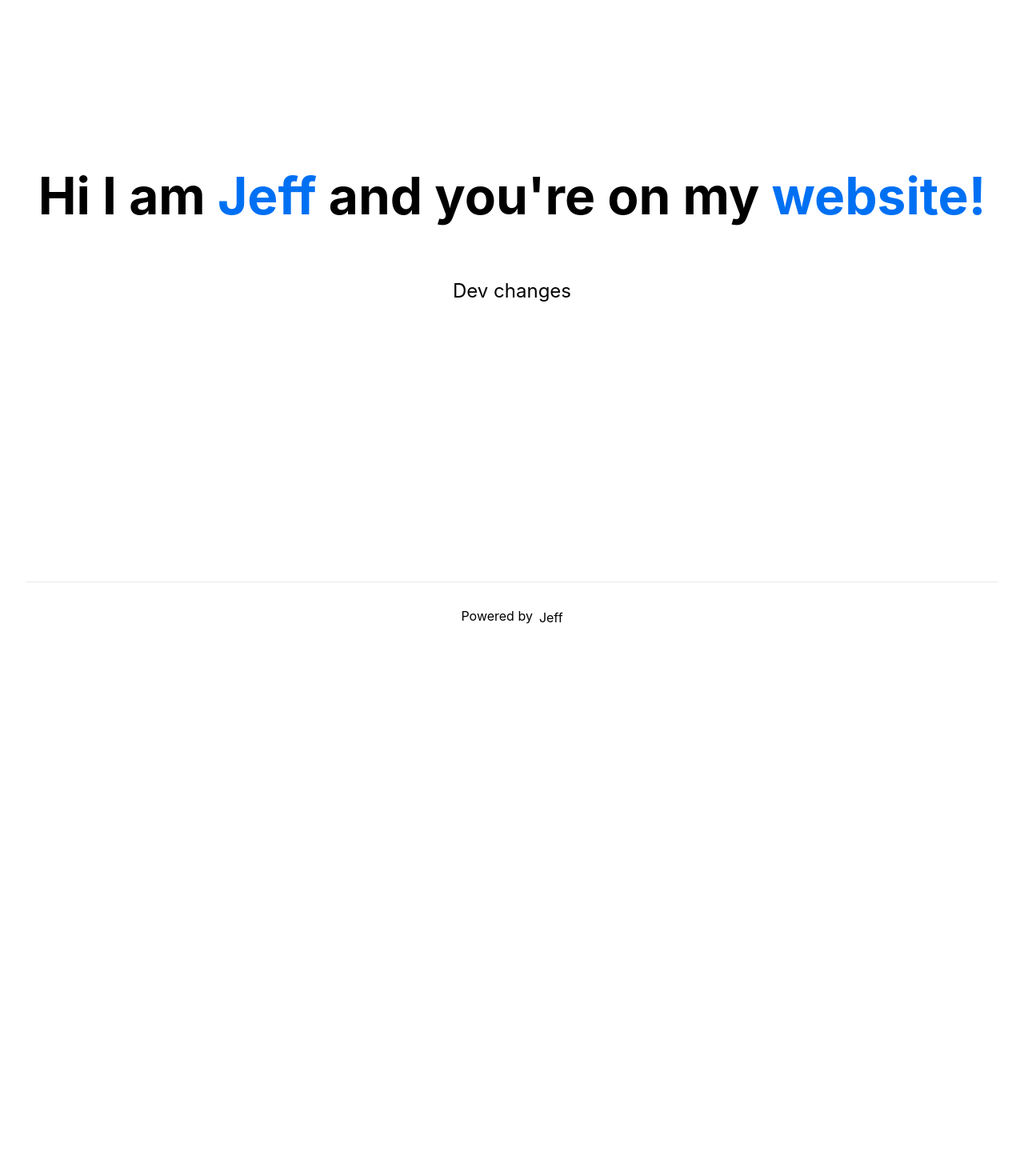
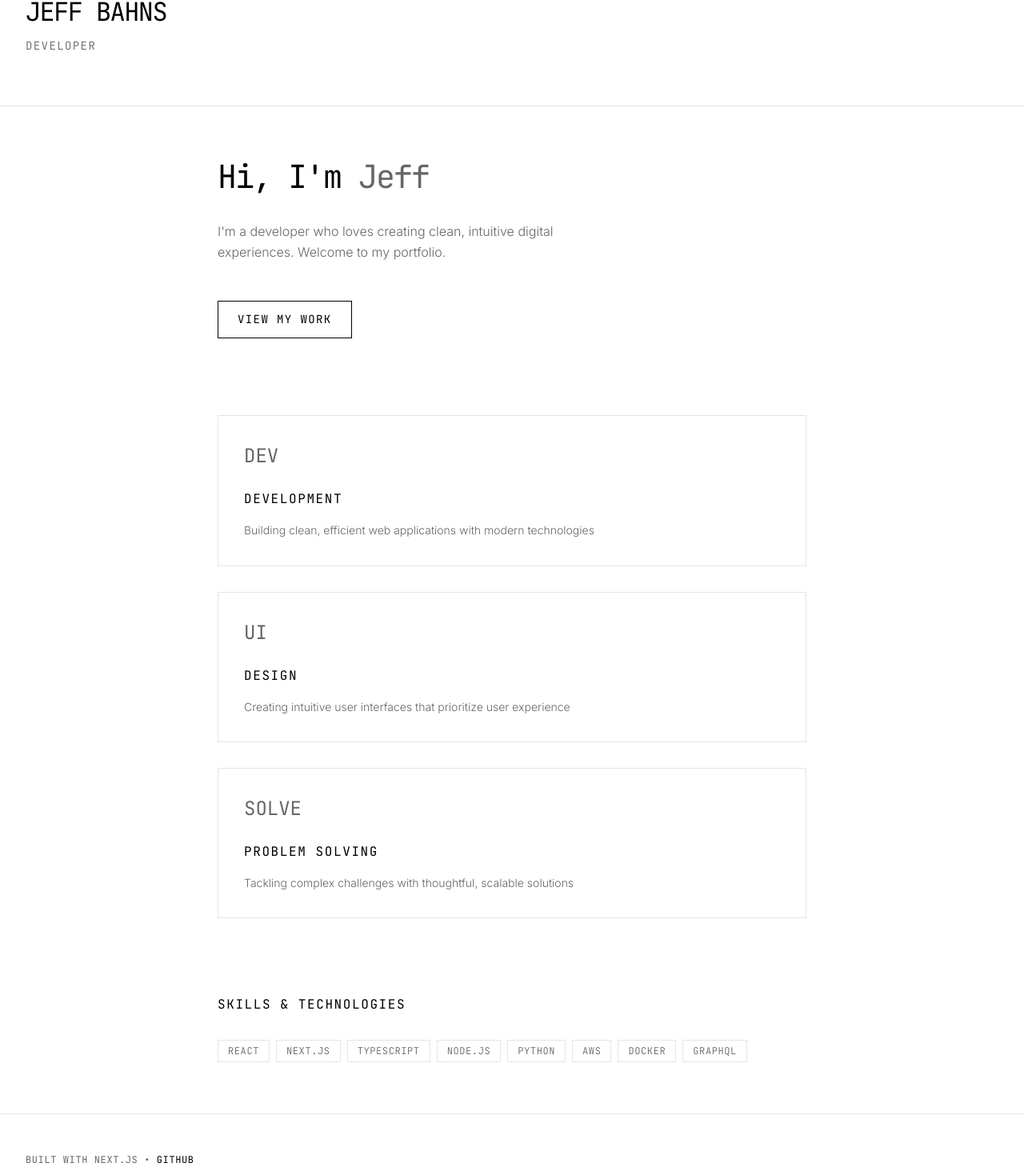
Before and after one commit to jeffbahns/jeffbahns.com, a Next.js app: page / in a window 1280 px wide. Shown: the part 73-1542 px from the top of the page at 80% size. Before the commit the page ends 885 px from the top, so only its background shows below. Built offline with nearby package versions, Linux system fonts and the light colour scheme.

Commit message:
updated deps, design

```diff
--- a/package.json
+++ b/package.json
@@ -9,9 +9,9 @@
     "lint": "next lint"
   },
   "dependencies": {
-    "next": "12.2.5",
-    "react": "18.2.0",
-    "react-dom": "18.2.0"
+    "next": "^15.5.2",
+    "react": "^19.1.1",
+    "react-dom": "^19.1.1"
   },
   "devDependencies": {
     "@types/node": "18.7.6",
--- a/pages/index.tsx
+++ b/pages/index.tsx
@@ -1,33 +1,110 @@
 import type { NextPage } from "next"
 import Head from "next/head"
-import Image from "next/image"
 import styles from "../styles/Home.module.css"
 
 const Home: NextPage = () => {
+  const handleCardClick = (title: string) => {
+    console.log(`Clicked on ${title}`)
+    // Add your interactive logic here
+  }
+
   return (
     <div className={styles.container}>
       <Head>
-        <title>Create Next App</title>
-        <meta name="description" content="Generated by create next app" />
-        <link rel="icon" href="/favicon.ico" />
+        <title>Jeff Bahns - Developer</title>
+        <meta name="description" content="Jeff Bahns - A developer passionate about creating clean, user-friendly digital experiences" />
+        <meta name="keywords" content="Jeff Bahns, developer, web development, React, Next.js" />
       </Head>
 
+      {/* Header */}
+      <header className={styles.header}>
+        <h1 className={styles.logo}>JEFF BAHNS</h1>
+        <p className={styles.tagline}>DEVELOPER</p>
+      </header>
+
+      {/* Main content */}
       <main className={styles.main}>
-        <h1 className={styles.title}>
-          Hi I am <a href="https://www.jeffbahns.com">Jeff</a> and you&apos;re
-          on my <a href="https://www.jeffbahns.com">website!</a>
-        </h1>
-        <p className={styles.description}>Dev changes</p>
+        {/* Hero section */}
+        <section className={styles.hero}>
+          <h1 className={styles.title}>
+            Hi, I'm <span className="accent">Jeff</span>
+          </h1>
+          <p className={styles.description}>
+            I'm a developer who loves creating clean, intuitive digital experiences.
+            Welcome to my portfolio.
+          </p>
+
+          <a
+            href="https://www.linkedin.com/in/jeff-bahns/"
+            target="_blank"
+            rel="noopener noreferrer"
+            className={styles.ctaButton}
+          >
+            View My Work
+          </a>
+        </section>
+
+        {/* Interactive cards */}
+        <section className={styles.cardsGrid}>
+          <div
+            className={styles.card + ' ' + styles.interactive}
+            onClick={() => handleCardClick('Development')}
+          >
+            <div className={styles.cardIcon}>DEV</div>
+            <h3 className={styles.cardTitle}>Development</h3>
+            <p className={styles.cardDescription}>
+              Building clean, efficient web applications with modern technologies
+            </p>
+          </div>
+
+          <div
+            className={styles.card + ' ' + styles.interactive}
+            onClick={() => handleCardClick('Design')}
+          >
+            <div className={styles.cardIcon}>UI</div>
+            <h3 className={styles.cardTitle}>Design</h3>
+            <p className={styles.cardDescription}>
+              Creating intuitive user interfaces that prioritize user experience
+            </p>
+          </div>
+
+          <div
+            className={styles.card + ' ' + styles.interactive}
+            onClick={() => handleCardClick('Problem Solving')}
+          >
+            <div className={styles.cardIcon}>SOLVE</div>
+            <h3 className={styles.cardTitle}>Problem Solving</h3>
+            <p className={styles.cardDescription}>
+              Tackling complex challenges with thoughtful, scalable solutions
+            </p>
+          </div>
+        </section>
+
+        {/* Skills showcase */}
+        <section className={styles.skillsSection}>
+          <h2 className={styles.skillsTitle}>
+            Skills & Technologies
+          </h2>
+          <div className={styles.skillsGrid}>
+            {['React', 'Next.js', 'TypeScript', 'Node.js', 'Python', 'AWS', 'Docker', 'GraphQL'].map((skill, index) => (
+              <span
+                key={skill}
+                className={styles.skillTag}
+              >
+                {skill}
+              </span>
+            ))}
+          </div>
+        </section>
       </main>
 
+      {/* Footer */}
       <footer className={styles.footer}>
-        <a
-          href="https://vercel.com?utm_source=create-next-app&utm_medium=default-template&utm_campaign=create-next-app"
-          target="_blank"
-          rel="noopener noreferrer"
-        >
-          Powered by <span className={styles.logo}>Jeff</span>
-        </a>
+        <p>
+          Built with Next.js •
+          <a href="https://github.com/jeffbahns" target="_blank" rel="noopener noreferrer"> GitHub</a>
+        </p>
+        <p>© 2024 Jeff Bahns</p>
       </footer>
     </div>
   )
--- a/styles/Home.module.css
+++ b/styles/Home.module.css
@@ -1,129 +1,242 @@
 .container {
-  padding: 0 2rem;
+  min-height: 100vh;
+  display: flex;
+  flex-direction: column;
+  background: #fff;
+  padding: 0;
 }
 
+/* Header section */
+.header {
+  padding: 4rem 2rem;
+  text-align: left;
+  border-bottom: 1px solid #e5e5e5;
+  animation: fadeIn 1s ease-out;
+}
+
+.logo {
+  font-family: 'JetBrains Mono', 'Courier New', monospace;
+  font-size: 2rem;
+  font-weight: 400;
+  margin-bottom: 0.5rem;
+  color: #000;
+  letter-spacing: -0.05em;
+}
+
+.tagline {
+  font-family: 'JetBrains Mono', 'Courier New', monospace;
+  font-size: 0.875rem;
+  color: #666;
+  font-weight: 300;
+  text-transform: uppercase;
+  letter-spacing: 0.1em;
+}
+
+/* Main content */
 .main {
-  min-height: 100vh;
-  padding: 4rem 0;
   flex: 1;
   display: flex;
   flex-direction: column;
-  justify-content: center;
-  align-items: center;
+  padding: 4rem 2rem;
+  gap: 6rem;
+  max-width: 800px;
+  margin: 0 auto;
+  width: 100%;
 }
 
+/* Hero section */
+.hero {
+  animation: fadeInUp 1s ease-out 0.2s both;
+}
+
+.title {
+  font-family: 'JetBrains Mono', 'Courier New', monospace;
+  font-size: 2.5rem;
+  font-weight: 400;
+  margin-bottom: 2rem;
+  line-height: 1.2;
+  color: #000;
+  letter-spacing: -0.05em;
+}
+
+.title .accent {
+  color: #666;
+}
+
+.description {
+  font-size: 1rem;
+  color: #666;
+  margin-bottom: 3rem;
+  font-weight: 300;
+  line-height: 1.6;
+  max-width: 500px;
+}
+
+/* CTA Button */
+.ctaButton {
+  display: inline-block;
+  background: transparent;
+  color: #000;
+  border: 1px solid #000;
+  padding: 0.75rem 1.5rem;
+  font-family: 'JetBrains Mono', 'Courier New', monospace;
+  font-size: 0.875rem;
+  font-weight: 400;
+  cursor: pointer;
+  transition: all 0.2s ease;
+  text-transform: uppercase;
+  letter-spacing: 0.1em;
+}
+
+.ctaButton:hover {
+  background: #000;
+  color: #fff;
+}
+
+/* Interactive cards */
+.cardsGrid {
+  display: grid;
+  grid-template-columns: 1fr;
+  gap: 2rem;
+  width: 100%;
+  animation: fadeInUp 1s ease-out 0.4s both;
+}
+
+.card {
+  background: transparent;
+  border: 1px solid #e5e5e5;
+  padding: 2rem;
+  transition: all 0.2s ease;
+  cursor: pointer;
+}
+
+.card:hover {
+  border-color: #000;
+  background: rgba(0, 0, 0, 0.02);
+}
+
+.cardIcon {
+  font-family: 'JetBrains Mono', 'Courier New', monospace;
+  font-size: 1.5rem;
+  margin-bottom: 1.5rem;
+  color: #666;
+  font-weight: 400;
+}
+
+.cardTitle {
+  font-family: 'JetBrains Mono', 'Courier New', monospace;
+  font-size: 1rem;
+  font-weight: 400;
+  margin-bottom: 1rem;
+  color: #000;
+  text-transform: uppercase;
+  letter-spacing: 0.1em;
+}
+
+.cardDescription {
+  font-size: 0.875rem;
+  color: #666;
+  line-height: 1.6;
+  font-weight: 300;
+}
+
+/* Skills showcase */
+.skillsSection {
+  width: 100%;
+  animation: fadeInUp 1s ease-out 0.6s both;
+}
+
+.skillsTitle {
+  font-family: 'JetBrains Mono', 'Courier New', monospace;
+  font-size: 1rem;
+  margin-bottom: 2rem;
+  color: #000;
+  font-weight: 400;
+  text-transform: uppercase;
+  letter-spacing: 0.1em;
+}
+
+.skillsGrid {
+  display: flex;
+  flex-wrap: wrap;
+  gap: 0.5rem;
+}
+
+.skillTag {
+  background: transparent;
+  color: #666;
+  padding: 0.25rem 0.75rem;
+  border: 1px solid #e5e5e5;
+  font-family: 'JetBrains Mono', 'Courier New', monospace;
+  font-size: 0.75rem;
+  font-weight: 300;
+  transition: all 0.2s ease;
+  text-transform: uppercase;
+  letter-spacing: 0.05em;
+}
+
+.skillTag:hover {
+  border-color: #000;
+  color: #000;
+}
+
+/* Footer */
 .footer {
-  display: flex;
-  flex: 1;
-  padding: 2rem 0;
-  border-top: 1px solid #eaeaea;
-  justify-content: center;
-  align-items: center;
+  padding: 3rem 2rem;
+  text-align: left;
+  border-top: 1px solid #e5e5e5;
+  color: #666;
+  animation: fadeInUp 1s ease-out 0.8s both;
 }
 
 .footer a {
-  display: flex;
-  justify-content: center;
-  align-items: center;
-  flex-grow: 1;
+  color: #000;
+  transition: color 0.2s ease;
 }
 
-.title a {
-  color: #0070f3;
-  text-decoration: none;
+.footer a:hover {
+  color: #666;
 }
 
-.title a:hover,
-.title a:focus,
-.title a:active {
-  text-decoration: underline;
+.footer p {
+  margin-bottom: 0.5rem;
+  font-family: 'JetBrains Mono', 'Courier New', monospace;
+  font-size: 0.75rem;
+  text-transform: uppercase;
+  letter-spacing: 0.05em;
 }
 
-.title {
-  margin: 0;
-  line-height: 1.15;
-  font-size: 4rem;
-}
+/* Responsive design */
+@media (max-width: 768px) {
+  .title {
+    font-size: 2rem;
+  }
 
-.title,
-.description {
-  text-align: center;
-}
+  .description {
+    font-size: 0.9rem;
+  }
 
-.description {
-  margin: 4rem 0;
-  line-height: 1.5;
-  font-size: 1.5rem;
-}
+  .main {
+    padding: 3rem 1rem;
+    gap: 4rem;
+  }
 
-.code {
-  background: #fafafa;
-  border-radius: 5px;
-  padding: 0.75rem;
-  font-size: 1.1rem;
-  font-family: Menlo, Monaco, Lucida Console, Liberation Mono, DejaVu Sans Mono,
-    Bitstream Vera Sans Mono, Courier New, monospace;
-}
-
-.grid {
-  display: flex;
-  align-items: center;
-  justify-content: center;
-  flex-wrap: wrap;
-  max-width: 800px;
-}
-
-.card {
-  margin: 1rem;
-  padding: 1.5rem;
-  text-align: left;
-  color: inherit;
-  text-decoration: none;
-  border: 1px solid #eaeaea;
-  border-radius: 10px;
-  transition: color 0.15s ease, border-color 0.15s ease;
-  max-width: 300px;
-}
-
-.card:hover,
-.card:focus,
-.card:active {
-  color: #0070f3;
-  border-color: #0070f3;
-}
-
-.card h2 {
-  margin: 0 0 1rem 0;
-  font-size: 1.5rem;
-}
-
-.card p {
-  margin: 0;
-  font-size: 1.25rem;
-  line-height: 1.5;
-}
-
-.logo {
-  height: 1em;
-  margin-left: 0.5rem;
-}
-
-@media (max-width: 600px) {
-  .grid {
-    width: 100%;
-    flex-direction: column;
+  .header {
+    padding: 3rem 1rem;
   }
 }
 
-@media (prefers-color-scheme: dark) {
-  .card,
-  .footer {
-    border-color: #222;
+@media (max-width: 480px) {
+  .title {
+    font-size: 1.75rem;
   }
-  .code {
-    background: #111;
+
+  .main {
+    padding: 2rem 1rem;
+    gap: 3rem;
   }
-  .logo img {
-    filter: invert(1);
+
+  .card {
+    padding: 1.5rem;
   }
 }
--- a/styles/globals.css
+++ b/styles/globals.css
@@ -1,9 +1,20 @@
+@import url('https://fonts.googleapis.com/css2?family=JetBrains+Mono:wght@300;400;500;600&family=Inter:wght@300;400;500;600&display=swap');
+
+* {
+  box-sizing: border-box;
+  padding: 0;
+  margin: 0;
+}
+
 html,
 body {
-  padding: 0;
-  margin: 0;
-  font-family: -apple-system, BlinkMacSystemFont, Segoe UI, Roboto, Oxygen,
-    Ubuntu, Cantarell, Fira Sans, Droid Sans, Helvetica Neue, sans-serif;
+  max-width: 100vw;
+  overflow-x: hidden;
+  font-family: 'Inter', -apple-system, BlinkMacSystemFont, 'Segoe UI', Roboto, sans-serif;
+  background: #fff;
+  min-height: 100vh;
+  color: #000;
+  line-height: 1.5;
 }
 
 a {
@@ -11,16 +22,91 @@ a {
   text-decoration: none;
 }
 
-* {
-  box-sizing: border-box;
+/* Custom scrollbar */
+::-webkit-scrollbar {
+  width: 4px;
 }
 
-@media (prefers-color-scheme: dark) {
-  html {
-    color-scheme: dark;
+::-webkit-scrollbar-track {
+  background: #f5f5f5;
+}
+
+::-webkit-scrollbar-thumb {
+  background: #ccc;
+  border-radius: 2px;
+}
+
+::-webkit-scrollbar-thumb:hover {
+  background: #999;
+}
+
+/* Animations */
+@keyframes fadeInUp {
+  from {
+    opacity: 0;
+    transform: translateY(20px);
   }
-  body {
-    color: white;
-    background: black;
+  to {
+    opacity: 1;
+    transform: translateY(0);
   }
 }
+
+@keyframes fadeIn {
+  from {
+    opacity: 0;
+  }
+  to {
+    opacity: 1;
+  }
+}
+
+@keyframes blink {
+  0%, 50% { opacity: 1; }
+  51%, 100% { opacity: 0; }
+}
+
+/* Typography */
+.mono {
+  font-family: 'JetBrains Mono', 'Courier New', monospace;
+}
+
+/* Interactive elements */
+.interactive {
+  transition: all 0.2s ease;
+  cursor: pointer;
+  border: 1px solid transparent;
+}
+
+.interactive:hover {
+  border-color: #000;
+  background: rgba(0, 0, 0, 0.02);
+}
+
+/* Accent colors */
+.accent {
+  color: #666;
+}
+
+.accent-bg {
+  background-color: #666;
+  color: #fff;
+}
+
+.accent-border {
+  border-color: #666;
+}
+
+/* Utility classes */
+.text-sm { font-size: 0.875rem; }
+.text-base { font-size: 1rem; }
+.text-lg { font-size: 1.125rem; }
+.text-xl { font-size: 1.25rem; }
+.text-2xl { font-size: 1.5rem; }
+.text-3xl { font-size: 1.875rem; }
+.text-4xl { font-size: 2.25rem; }
+
+.font-light { font-weight: 300; }
+.font-normal { font-weight: 400; }
+.font-medium { font-weight: 500; }
+.font-semibold { font-weight: 600; }
```
Also changed, not shown: 2 other files (tests, documents, lock files or other folders).
